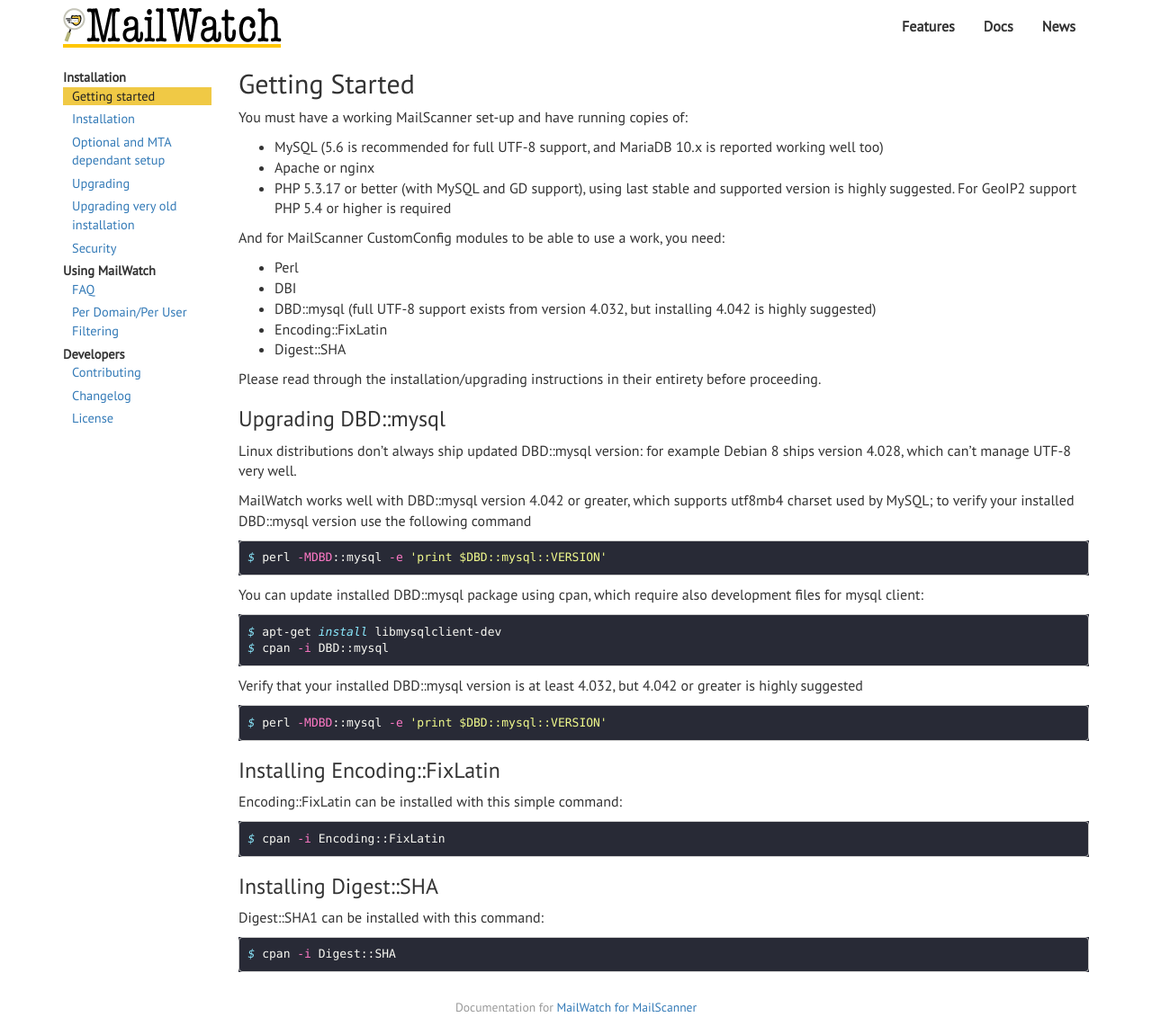
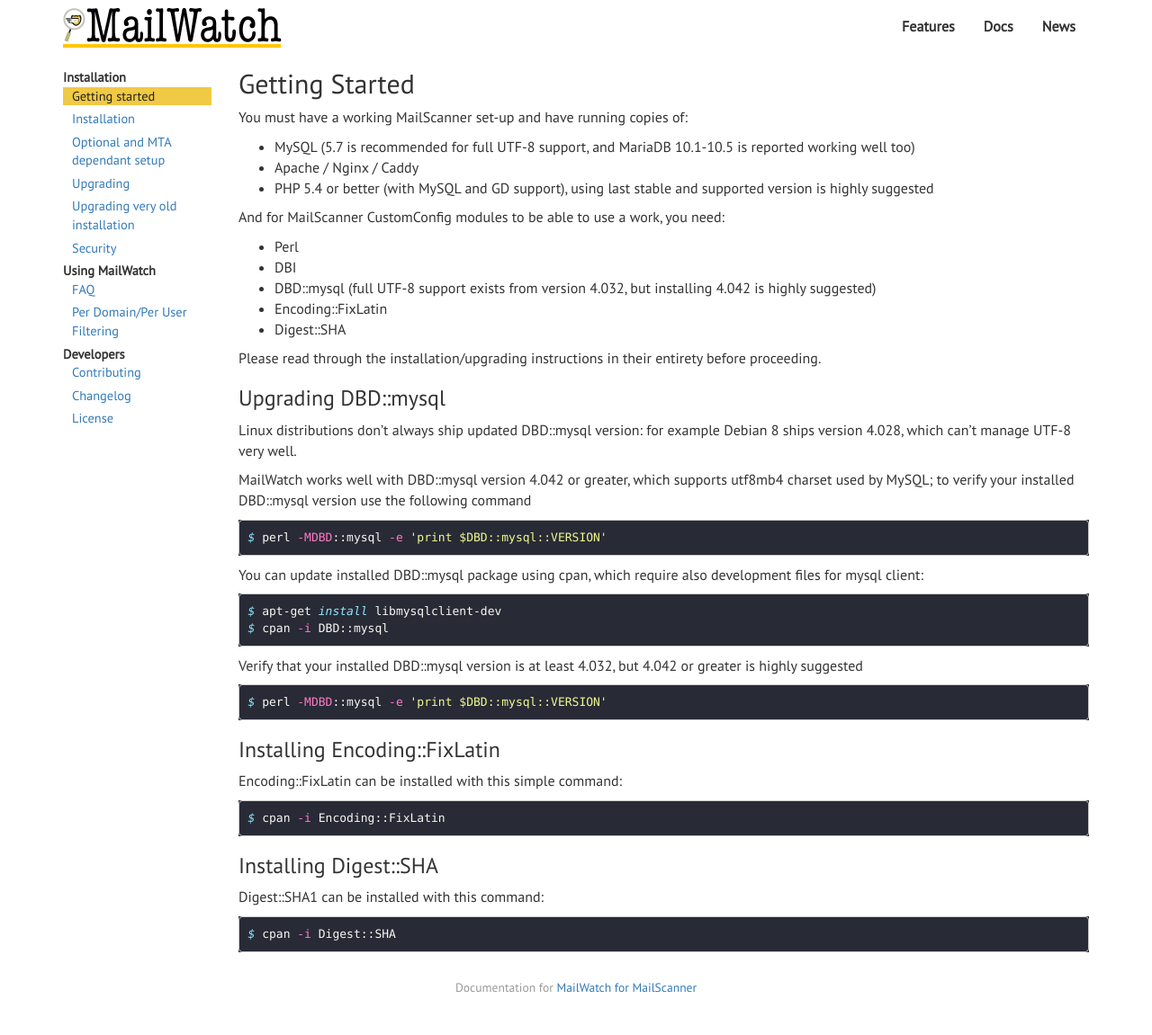
Before and after one commit to mailwatch/mailwatch-docs, a Jekyll site: the page built from _posts/2017-03-23-getting-started.md, in a window 1280 px wide. Shown: the whole page at 90% size. Built offline with Jekyll 4.4.1, drawn with Linux system fonts in a browser that asks for light colours; nearby versions of some CDN libraries; after the commit the page ends 1128 px from its top, so only the background shows below that.

Commit message:
Update requirements

```diff
--- a/_posts/2017-03-23-getting-started.md
+++ b/_posts/2017-03-23-getting-started.md
@@ -10,9 +10,9 @@ order: 0
 
 You must have a working MailScanner set-up and have running copies of:
 
-- MySQL (5.6 is recommended for full UTF-8 support, and MariaDB 10.x is reported working well too)
-- Apache or nginx
-- PHP 5.3.17 or better (with MySQL and GD support), using last stable and supported version is highly suggested. For GeoIP2 support PHP 5.4 or higher is required
+- MySQL (5.7 is recommended for full UTF-8 support, and MariaDB 10.1-10.5 is reported working well too)
+- Apache / Nginx / Caddy
+- PHP 5.4 or better (with MySQL and GD support), using last stable and supported version is highly suggested
 
 And for MailScanner CustomConfig modules to be able to use a work, you need:
 
```
